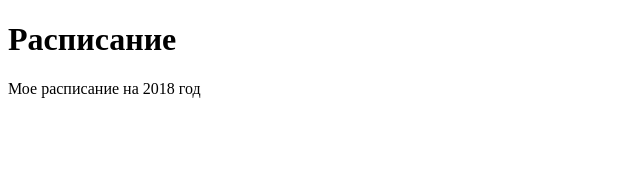
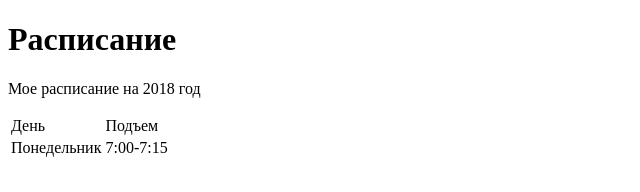
Before and after one commit to davidvenkov/davidvenkov.github.io, a plain HTML site: page index.html in a window 1280 px wide. Shown: the whole page, without its empty margins (0-640 px from the left). Drawn offline with Linux system fonts and the light colour scheme.

Commit message:
Начал расписание

```diff
--- a/index.html
+++ b/index.html
@@ -6,5 +6,15 @@
 <body>
 	<h1>Расписание</h1>
 	<p>Мое расписание на 2018 год</p>
+	<table>
+		<tr>
+			<td>День</td>
+			<td>Подъем</td>
+		</tr>
+		<tr>
+			<td>Понедельник</td>
+			<td>7:00-7:15</td>
+		</tr>
+	</table>
 </body>
 </html>
```
